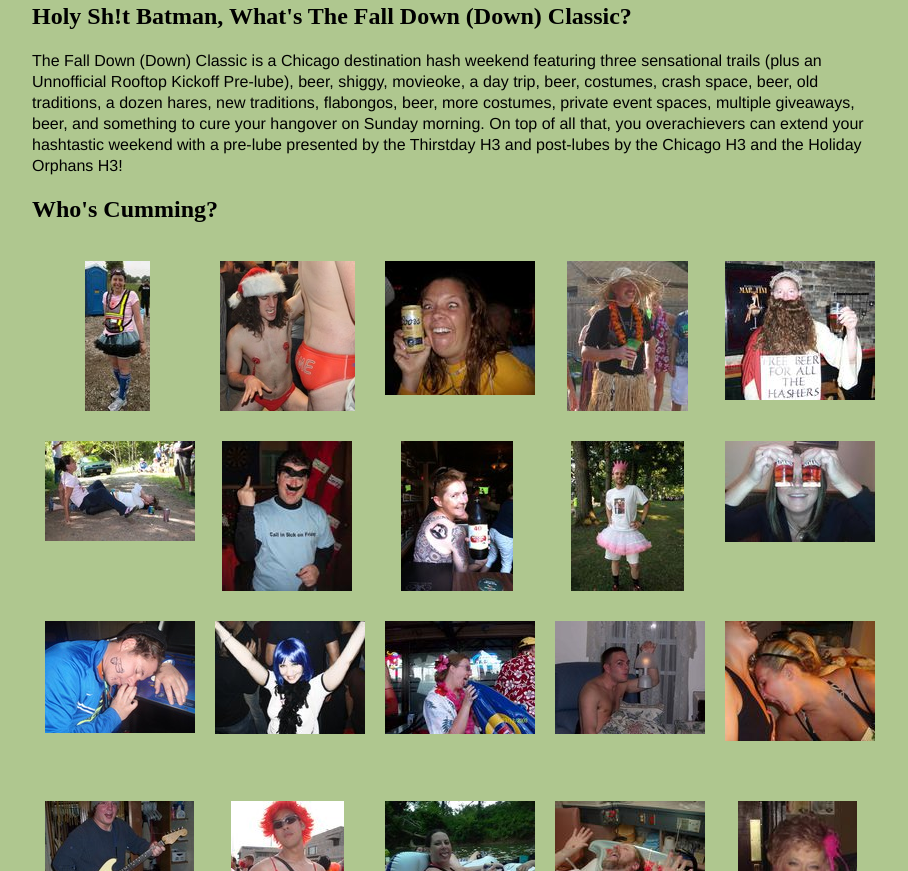
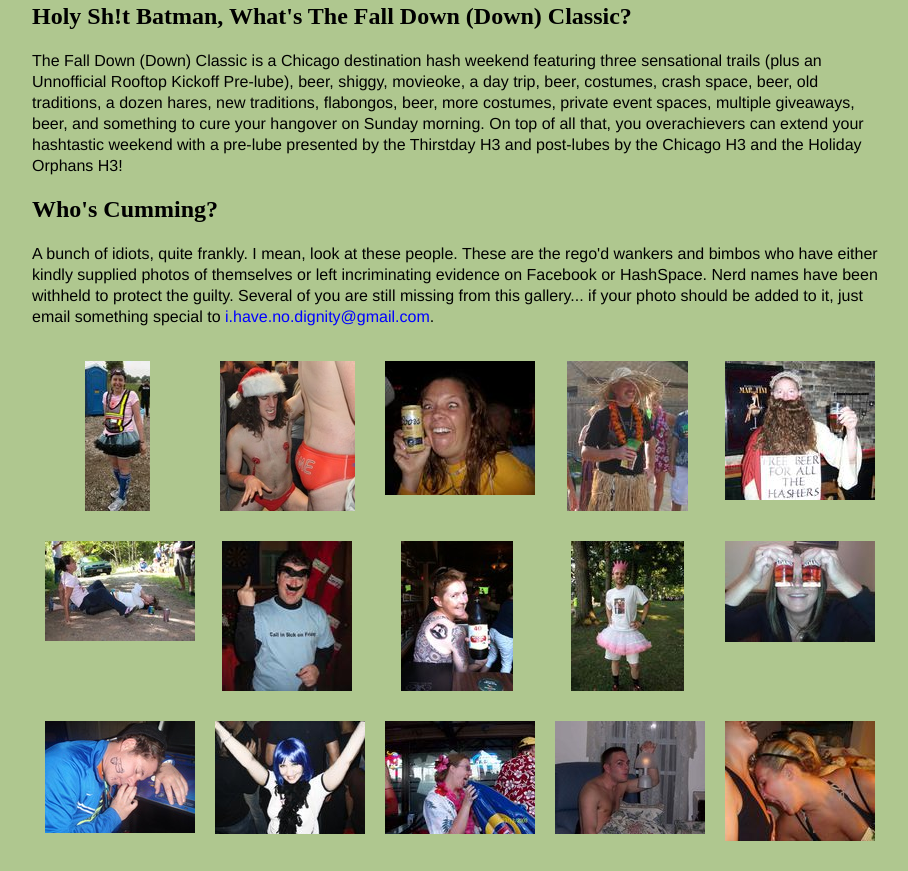
Before and after one commit to jtrupiano/thefalldowndownclassic.com, a plain HTML site: page public/index.html in a window 1280 px wide. Shown: the part 689-1560 px from the top of the page, without its empty margins (183-1091 px from the left). Drawn offline with Linux system fonts and the light colour scheme.

Commit message:
Add intro text to Who's Cumming.

```diff
--- a/public/index.html
+++ b/public/index.html
@@ -15,7 +15,7 @@
     <div id="navigation">
       <ul id="nav_links">
         <li><a href="javascript:void(0)" onclick="goToByScroll('call_to_action');">Rego Now</a></li>
-        <li><a href="javascript:void(0)" onclick="goToByScroll('whos_cumming');">Who's Cumming?</a></li>
+        <li><a href="javascript:void(0)" onclick="goToByScroll('whos_cumming_container');">Who's Cumming?</a></li>
         <li><a href="javascript:void(0)" onclick="goToByScroll('schedule_header');">Schedule of Events</a></li>
         <li><a href="javascript:void(0)" onclick="goToByScroll('out_of_towners');">Out of Towners</a></li>
       </ul>
@@ -72,8 +72,17 @@
           Holiday Orphans H3!
         </p>
       </div>
-      <div id="whos_cumming" class="section">
+      <div id="whos_cumming_container" class="section">
         <h2>Who's Cumming?</h2>
+        <p>
+          A bunch of idiots, quite frankly.  I mean, look at these people.  These are the
+          rego'd wankers and bimbos who have either kindly supplied photos of themselves or
+          left incriminating evidence on Facebook or HashSpace.  Nerd names have been withheld
+          to protect the guilty.  Several of you are still missing from this gallery... if
+          your photo should be added to it, just email something special to
+          <a href="mailto:i.have.no.dignity@gmail.com">i.have.no.dignity@gmail.com</a>.
+        </p>
+        <div id="whos_cumming">
           <!-- Begin Who's Cumming -->
           <a href="images/whos_cumming/10 Dix with Wings.jpg" rel="prettyPhoto[whos_cumming]" title="10 Dix with Wings"><img src="images/whos_cumming/thumbnails/10 Dix with Wings.jpg" alt="10 Dix with Wings" /></a>
           <a href="images/whos_cumming/Ass 2 Mouth.jpg" rel="prettyPhoto[whos_cumming]" title="Ass 2 Mouth"><img src="images/whos_cumming/thumbnails/Ass 2 Mouth.jpg" alt="Ass 2 Mouth" /></a>
@@ -105,6 +114,7 @@
 
           <br class="clear" />
           <!--  End Who's Cumming  -->
+        </div>
       </div>
       <div id="schedule_container" class="section">
         <h2 id="schedule_header">Fantastic!  Incredible!  Holy Hellfire Sh!t, Tell Us About It M*therf*cker!</h2>
```
Also changed, not shown: 1 other file. Lines whose indentation alone changed are shown as unchanged.
